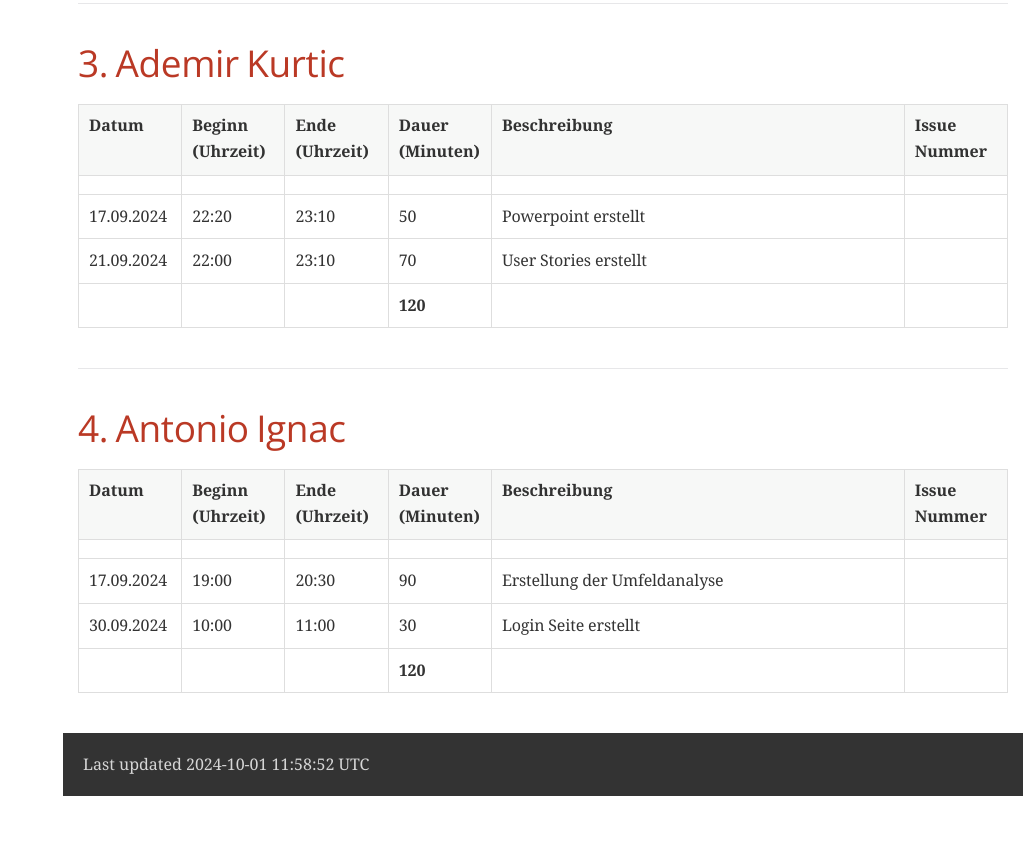
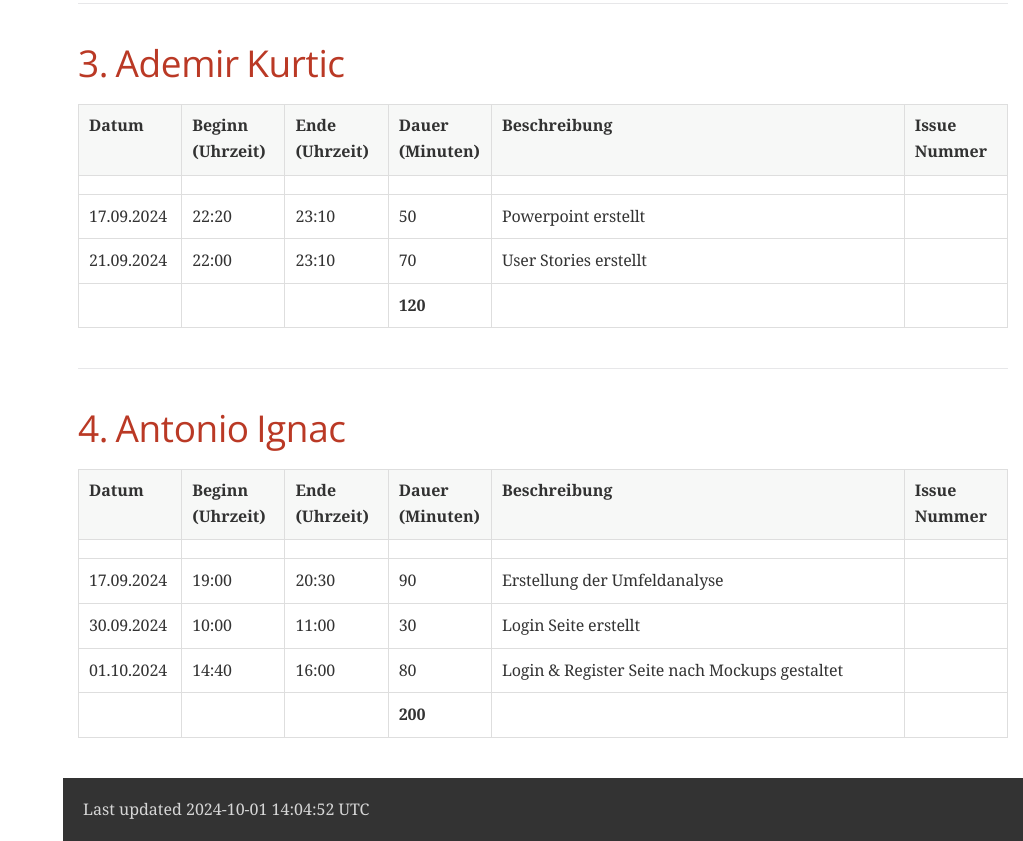
Before and after one commit to Spread-Share/SpreadShare-Documents, a plain HTML site: page Arbeitsstunden.html in a window 1280 px wide. Shown: the part 1288-2129 px from the top of the page, without its empty margins (257-1280 px from the left). Before the commit the page ends 2084 px from the top, so only its background shows below. Drawn offline with nearby package versions, Linux system fonts and the light colour scheme; a web font is replaced by a local one.

Commit message:
Deploying to gh-pages from @ Spread-Share/SpreadShare-Documents@e1222b0d59ff342fa846307bbaf7cd16fbb7d5ad 🚀

```diff
--- a/Arbeitsstunden.html
+++ b/Arbeitsstunden.html
@@ -762,10 +762,18 @@ body.book #toc,body.book #preamble,body.book h1.sect0,body.book .sect1>h2{page-b
 <td class="tableblock halign-left valign-top"></td>
 </tr>
 <tr>
+<td class="tableblock halign-left valign-top"><p class="tableblock">01.10.2024</p></td>
+<td class="tableblock halign-left valign-top"><p class="tableblock">14:40</p></td>
+<td class="tableblock halign-left valign-top"><p class="tableblock">16:00</p></td>
+<td class="tableblock halign-left valign-top"><p class="tableblock">80</p></td>
+<td class="tableblock halign-left valign-top"><p class="tableblock">Login &amp; Register Seite nach Mockups gestaltet</p></td>
+<td class="tableblock halign-left valign-top"></td>
+</tr>
+<tr>
 <td class="tableblock halign-left valign-top"></td>
 <td class="tableblock halign-left valign-top"></td>
 <td class="tableblock halign-left valign-top"></td>
-<td class="tableblock halign-left valign-top"><p class="tableblock"><strong>120</strong></p></td>
+<td class="tableblock halign-left valign-top"><p class="tableblock"><strong>200</strong></p></td>
 <td class="tableblock halign-left valign-top"></td>
 <td class="tableblock halign-left valign-top"></td>
 </tr>
@@ -776,7 +784,7 @@ body.book #toc,body.book #preamble,body.book h1.sect0,body.book .sect1>h2{page-b
 </div>
 <div id="footer">
 <div id="footer-text">
-Last updated 2024-10-01 11:58:52 UTC
+Last updated 2024-10-01 14:04:52 UTC
 </div>
 </div>
 </body>
```
Also changed, not shown: Pflichtenheft.html (+1 -1 lines), Projektauftrag.html (+1 -1 lines), Projektidee.html (+1 -1 lines), Umfeldanalyse.html (+1 -1 lines), index.html (+1 -1 lines).
